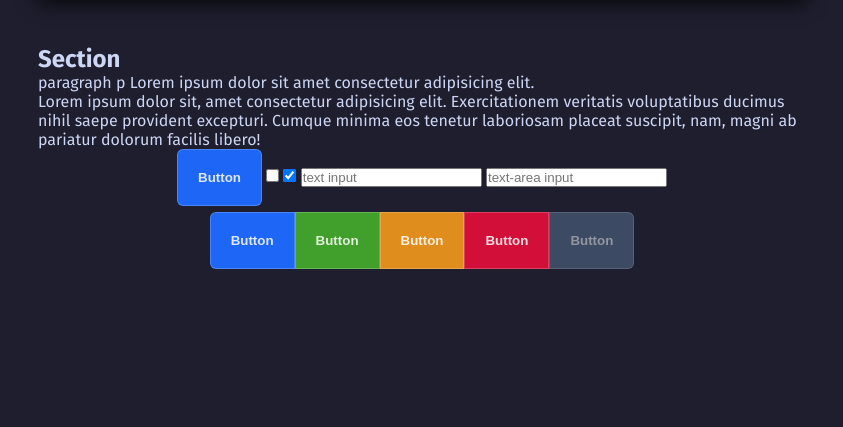
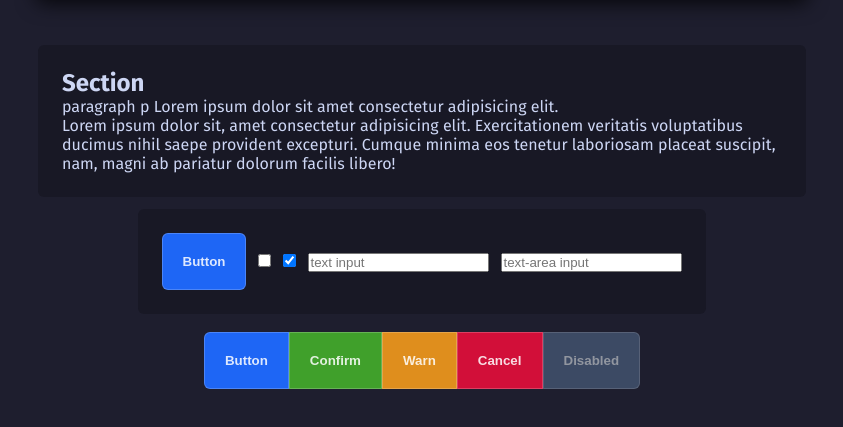
Before and after one commit to Virkkunen/vrkss, a plain HTML site: page index.html in a window 1280 px wide. Shown: the part 137-564 px from the top of the page, without its empty margins (218-1061 px from the left). Drawn offline with Linux system fonts and the light colour scheme.

Commit message:
section and flex

```diff
--- a/index.html
+++ b/index.html
@@ -22,7 +22,7 @@
     <span>Exercitationem veritatis voluptatibus ducimus nihil saepe provident excepturi.</span>
     <span>Cumque minima eos tenetur laboriosam placeat suscipit, nam, magni ab pariatur dolorum facilis libero!</span>
   </div>
-  <div>
+  <div class="section flex">
     <button type="button">Button</button>
     <label for="checkbox">
       <input type="checkbox" />
@@ -39,10 +39,10 @@
   </div>
   <div class="btn-group">
     <button type="button">Button</button>
-    <button type="button" class="btn-confirm">Button</button>
-    <button type="button" class="btn-warn">Button</button>
-    <button type="button" class="btn-cancel">Button</button>
-    <button type="button" disabled>Button</button>
+    <button type="button" class="btn-confirm">Confirm</button>
+    <button type="button" class="btn-warn">Warn</button>
+    <button type="button" class="btn-cancel">Cancel</button>
+    <button type="button" disabled>Disabled</button>
   </div>
 </body>
 </html>
--- a/vrkss.css
+++ b/vrkss.css
@@ -389,7 +389,6 @@ button:disabled {
 }
 
 /* Header */
-
 .header {
   align-items: center;
   background-color: var(--bg-darker);
@@ -403,3 +402,19 @@ button:disabled {
   padding: 48px;
   width: 100%;
 }
+
+/* Section */
+.section {
+  background-color: var(--bg-dark);
+  border-radius: 6px;
+  margin-bottom: 12px;
+  padding: 24px;
+}
+
+/* Flex */
+.flex {
+  align-items: center;
+  column-gap: 12px;
+  display: flex;
+  row-gap: 12px;
+}
```
